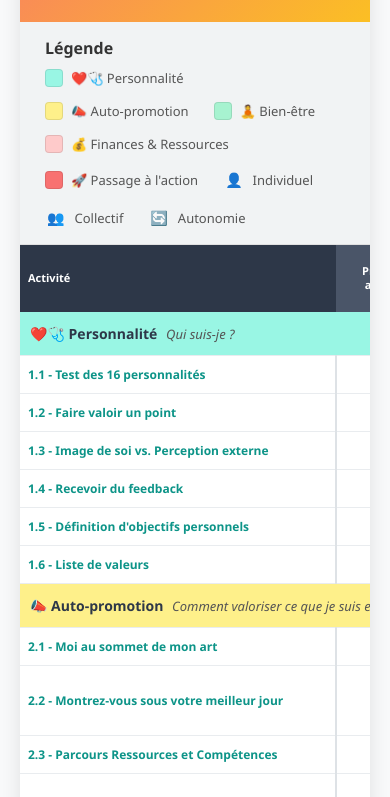
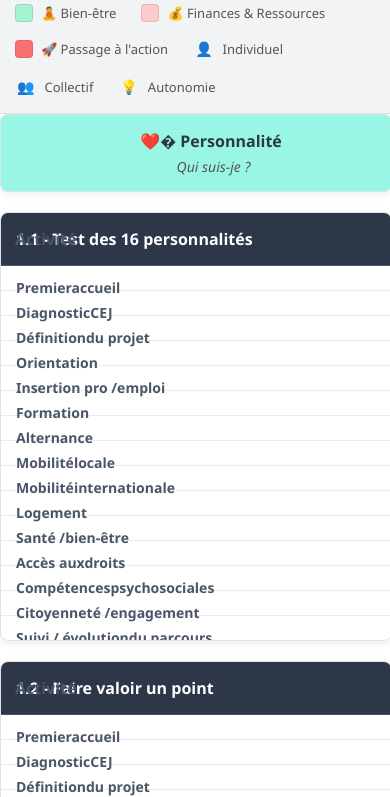
Before and after one commit to Matbis64/matrice-LS4Y, a plain HTML site: page index.html in a window 390 px wide. Shown: the part 226-1023 px from the top of the page. Drawn offline with Linux system fonts and the light colour scheme.

Commit message:
Update index.html

```diff
--- a/index.html
+++ b/index.html
@@ -1,4 +1,3 @@
-
 <!DOCTYPE html>
 <html lang="fr">
 <head>
@@ -6,10 +5,11 @@
     <meta name="viewport" content="width=device-width, initial-scale=1.0">
     <title>Tableau de Correspondance par Domaines de Compétences</title>
     <style>
+        /* --- General Styles --- */
         body {
             font-family: 'Segoe UI', Tahoma, Geneva, Verdana, sans-serif;
             margin: 0;
-            padding: 20px;
+            padding: 10px;
             background-color: #f8f9fa;
         }
 
@@ -23,7 +23,7 @@
         }
 
         .header {
-            background: linear-gradient(135deg, #F87171 0%, #FBBF24 100%); /* Red to Yellow Gradient */
+            background: linear-gradient(135deg, #F87171 0%, #FBBF24 100%);
             color: white;
             padding: 25px;
             text-align: center;
@@ -85,7 +85,7 @@
         }
 
         th {
-            background: #4A5568; /* Darker Gray */
+            background: #4A5568;
             color: white;
             padding: 12px 8px;
             text-align: center;
@@ -99,7 +99,7 @@
         }
 
         th.activity-col {
-            background: #2D3748; /* Even Darker Gray */
+            background: #2D3748;
             text-align: left;
             min-width: 300px;
             left: 0;
@@ -124,7 +124,7 @@
         }
 
         a.activity-link {
-            color: #0D9488; /* Dark Turquoise */
+            color: #0D9488;
             text-decoration: none;
             font-weight: 600;
         }
@@ -150,21 +150,21 @@
             font-size: 13px;
         }
 
-        /* Domain Colors - LS4Y Palette */
-        .bg-personnalite { background-color: #99F6E4; } /* Light Turquoise */
-        .bg-autopromotion { background-color: #FEF08A; } /* Light Yellow */
-        .bg-bienetre { background-color: #A7F3D0; } /* Light Green/Turquoise */
-        .bg-finances { background-color: #FECACA; } /* Light Red */
-        .bg-action { background-color: #F87171; color: white; } /* Strong Red */
+        /* Domain Colors */
+        .bg-personnalite { background-color: #99F6E4; }
+        .bg-autopromotion { background-color: #FEF08A; }
+        .bg-bienetre { background-color: #A7F3D0; }
+        .bg-finances { background-color: #FECACA; }
+        .bg-action { background-color: #F87171; color: white; }
         .bg-action .domain-question { color: #FFD2D2; }
 
 
         tr:hover .activity-cell, tr:hover > td {
-            background-color: #F0FDFA; /* Very light turquoise for hover */
+            background-color: #F0FDFA;
         }
 
         .check-mark {
-            color: #16A34A; /* Green */
+            color: #16A34A;
             font-size: 16px;
             font-weight: bold;
         }
@@ -186,7 +186,7 @@
             font-size: 12px;
         }
 
-        /* Modal Styles */
+        /* --- Modal Styles --- */
         .modal {
             display: none;
             position: fixed;
@@ -203,7 +203,7 @@
             margin: 10% auto;
             padding: 0;
             border: 1px solid #888;
-            width: 80%;
+            width: 90%;
             max-width: 600px;
             border-radius: 8px;
             box-shadow: 0 5px 15px rgba(0,0,0,0.3);
@@ -216,7 +216,7 @@
         }
         .modal-header {
             padding: 16px;
-            background-color: #2DD4BF; /* Turquoise */
+            background-color: #2DD4BF;
             color: white;
             border-top-left-radius: 8px;
             border-top-right-radius: 8px;
@@ -241,20 +241,94 @@
             padding: 20px;
             line-height: 1.6;
         }
-        .modal-body p {
-            margin-bottom: 12px;
-        }
-        .modal-body ul {
-            list-style-position: inside;
-            padding-left: 10px;
-            margin-top: 5px;
-        }
         .modal-section-title {
             font-weight: bold;
             color: #333;
             margin-top: 15px;
         }
 
+        /* --- Responsive Styles for Mobile & Tablet --- */
+        @media screen and (max-width: 800px) {
+            body {
+                padding: 0;
+            }
+            .container {
+                border-radius: 0;
+                box-shadow: none;
+            }
+            .header h1 {
+                font-size: 20px;
+            }
+            .legend {
+                padding: 15px;
+            }
+            .table-container {
+                overflow-x: hidden; /* Hide horizontal scroll on mobile */
+            }
+            table {
+                font-size: 14px;
+            }
+            table thead {
+                display: none; /* Hide the original table header */
+            }
+            table, table tbody, table tr, table td {
+                display: block;
+                width: 100%;
+            }
+            table tr {
+                margin-bottom: 20px;
+                border: 1px solid #dee2e6;
+                border-radius: 8px;
+                overflow: hidden;
+                box-shadow: 0 2px 8px rgba(0,0,0,0.08);
+            }
+            table td {
+                text-align: right;
+                position: relative;
+                padding: 12px 15px 12px 50%; /* Make space for the label */
+                border-bottom: 1px solid #e9ecef;
+            }
+            table td:last-child {
+                border-bottom: none;
+            }
+            /* Add data labels as pseudo-elements */
+            table td::before {
+                content: attr(data-label);
+                position: absolute;
+                left: 15px;
+                width: calc(50% - 25px);
+                text-align: left;
+                font-weight: 600;
+                color: #4A5568;
+            }
+            /* Style the first cell of each row as a card header */
+            td.activity-cell {
+                position: static;
+                text-align: left;
+                border-right: none;
+                background-color: #2D3748;
+                color: white;
+                font-size: 16px;
+                border-bottom: 1px solid #4A5568;
+                padding: 15px;
+            }
+            td.activity-cell a.activity-link {
+                color: white;
+            }
+            .domain-header-row td {
+                text-align: center;
+                font-size: 16px;
+                padding: 15px;
+            }
+            .domain-question {
+                display: block;
+                font-size: 14px;
+                margin-top: 5px;
+            }
+            .modality-icons {
+                justify-content: flex-end; /* Align icons to the right */
+            }
+        }
     </style>
 </head>
 <body>
@@ -267,14 +341,14 @@
         <div class="legend">
             <h3>Légende</h3>
             <div class="legend-items">
-                <div class="legend-item"><span class="legend-color-box bg-personnalite"></span><span>&#10084;&#65039;&#8205;&#129658; Personnalité</span></div>
-                <div class="legend-item"><span class="legend-color-box bg-autopromotion"></span><span>&#128227; Auto-promotion</span></div>
-                <div class="legend-item"><span class="legend-color-box bg-bienetre"></span><span>&#129496; Bien-être</span></div>
-                <div class="legend-item"><span class="legend-color-box bg-finances"></span><span>&#128176; Finances & Ressources</span></div>
-                <div class="legend-item"><span class="legend-color-box bg-action" style="color:black;"></span><span>&#128640; Passage à l'action</span></div>
-                <div class="legend-item"><span class="icon">&#128100;</span><span>Individuel</span></div>
-                <div class="legend-item"><span class="icon">&#128101;</span><span>Collectif</span></div>
-                <div class="legend-item"><span class="icon">&#128260;</span><span>Autonomie</span></div>
+                <div class="legend-item"><span class="legend-color-box bg-personnalite"></span><span>❤️‍🩹 Personnalité</span></div>
+                <div class="legend-item"><span class="legend-color-box bg-autopromotion"></span><span>📢 Auto-promotion</span></div>
+                <div class="legend-item"><span class="legend-color-box bg-bienetre"></span><span>🧘 Bien-être</span></div>
+                <div class="legend-item"><span class="legend-color-box bg-finances"></span><span>💰 Finances & Ressources</span></div>
+                <div class="legend-item"><span class="legend-color-box bg-action" style="color:black;"></span><span>🚀 Passage à l'action</span></div>
+                <div class="legend-item"><span class="icon">👤</span><span>Individuel</span></div>
+                <div class="legend-item"><span class="icon">👥</span><span>Collectif</span></div>
+                <div class="legend-item"><span class="icon">💡</span><span>Autonomie</span></div>
             </div>
         </div>
 
@@ -306,7 +380,7 @@
             </table>
         </div>
         <div class="footer">
-            <p>Ce tableau est un outil d'aide à la décision pour les conseillers. Les correspondances sont des recommandations et peuvent être adaptées au profil de chaque jeune.</p>
+            <p>Ce tableau est un outil d'aide à la décision. Les correspondances sont des recommandations à adapter au profil de chaque jeune.</p>
         </div>
     </div>
 
@@ -327,33 +401,18 @@
 document.addEventListener('DOMContentLoaded', function() {
     // --- Data Definition ---
     const icons = {
-        perso: '&#128100;', collectif: '&#128101;', autonomie: '&#128260;', check: '&#9989;',
+        perso: '👤', collectif: '👥', autonomie: '💡', check: '✅',
         domaines: {
-            personnalite: '&#10084;&#65039;&#8205;&#129658;', autopromotion: '&#128227;', bienetre: '&#129496;', finances: '&#128176;', action: '&#128640;'
+            personnalite: '❤️‍�', autopromotion: '📢', bienetre: '🧘', finances: '💰', action: '🚀'
         }
     };
 
     const stages = {
-        "ETAPE_1": {
-            title: "ÉTAPE 1 : Diagnostic / Accueil",
-            tools: "📊 Grille LS initiale, 💬 Diagnostic motivationnel, 🧠 Évaluation santé mentale."
-        },
-        "ETAPE_2": {
-            title: "ÉTAPE 2 : Remobilisation",
-            tools: "💡 Ateliers Life Skills, 🤝 Activité collective, 💻 Plateforme."
-        },
-        "ETAPE_3": {
-            title: "ÉTAPE 3 : Exploration / Orientation",
-            tools: "🗺️ Outils du guidebook, 💼 Ateliers métiers, 🎬 Capsules vidéo."
-        },
-        "ETAPE_4": {
-            title: "ÉTAPE 4 : Mise en action / Formation",
-            tools: "📚 Module guidebook, ✅ Grille de suivi, 📈 Évaluation avec référent."
-        },
-        "ETAPE_5": {
-            title: "ÉTAPE 5 : Autonomisation / Suivi",
-            tools: "💻 Plateforme LS4YOU, 📊 Grille LS intermédiaire et finale, 🏆 Portfolio."
-        }
+        "ETAPE_1": { title: "ÉTAPE 1 : Diagnostic / Accueil", tools: "📊 Grille LS initiale, 💬 Diagnostic motivationnel, 🧠 Évaluation santé mentale." },
+        "ETAPE_2": { title: "ÉTAPE 2 : Remobilisation", tools: "💡 Ateliers Life Skills, 🤝 Activité collective, 💻 Plateforme." },
+        "ETAPE_3": { title: "ÉTAPE 3 : Exploration / Orientation", tools: "🗺️ Outils du guidebook, 💼 Ateliers métiers, 🎬 Capsules vidéo." },
+        "ETAPE_4": { title: "ÉTAPE 4 : Mise en action / Formation", tools: "📚 Module guidebook, ✅ Grille de suivi, 📈 Évaluation avec référent." },
+        "ETAPE_5": { title: "ÉTAPE 5 : Autonomisation / Suivi", tools: "💻 Plateforme LS4YOU, 📊 Grille LS intermédiaire et finale, 🏆 Portfolio." }
     };
 
     const domains = [
@@ -411,7 +470,7 @@ document.addEventListener('DOMContentLoaded', function() {
 
     // --- Table & Modal Generation ---
     const tableBody = document.querySelector("#activities-table tbody");
-    const headers = Array.from(document.querySelectorAll("#activities-table thead th")).slice(1).map(th => th.innerHTML.replace('<br>', ' '));
+    const headers = Array.from(document.querySelectorAll("#activities-table thead th")).slice(1).map(th => th.innerText.replace(/\s+/g, ' '));
     const activitiesMap = new Map();
 
     domains.forEach(domain => {
@@ -424,16 +483,16 @@ document.addEventListener('DOMContentLoaded', function() {
         domain.activities.forEach(activity => {
             activitiesMap.set(activity.code, { ...activity, domainName: domain.name });
             const row = tableBody.insertRow();
-            let rowHTML = `<td class="activity-cell"><a href="#" class="activity-link" data-code="${activity.code}"><strong>${activity.code}</strong> - ${activity.name}</a></td>`;
+            let rowHTML = `<td class="activity-cell" data-label="Activité"><a href="#" class="activity-link" data-code="${activity.code}"><strong>${activity.code}</strong> - ${activity.name}</a></td>`;
 
             headers.forEach(header => {
                 const link = activity.links[header];
+                let cellContent = '';
                 if (link && Array.isArray(link)) {
                     const iconSpans = link.map(icon => `<span class="icon">${icon}</span>`).join('');
-                    rowHTML += `<td><span class="check-mark">${icons.check}</span><div class="modality-icons">${iconSpans}</div></td>`;
-                } else {
-                    rowHTML += '<td></td>';
+                    cellContent = `<span class="check-mark">${icons.check}</span><div class="modality-icons">${iconSpans}</div>`;
                 }
+                rowHTML += `<td data-label="${header}">${cellContent}</td>`;
             });
             row.innerHTML = rowHTML;
         });
```
